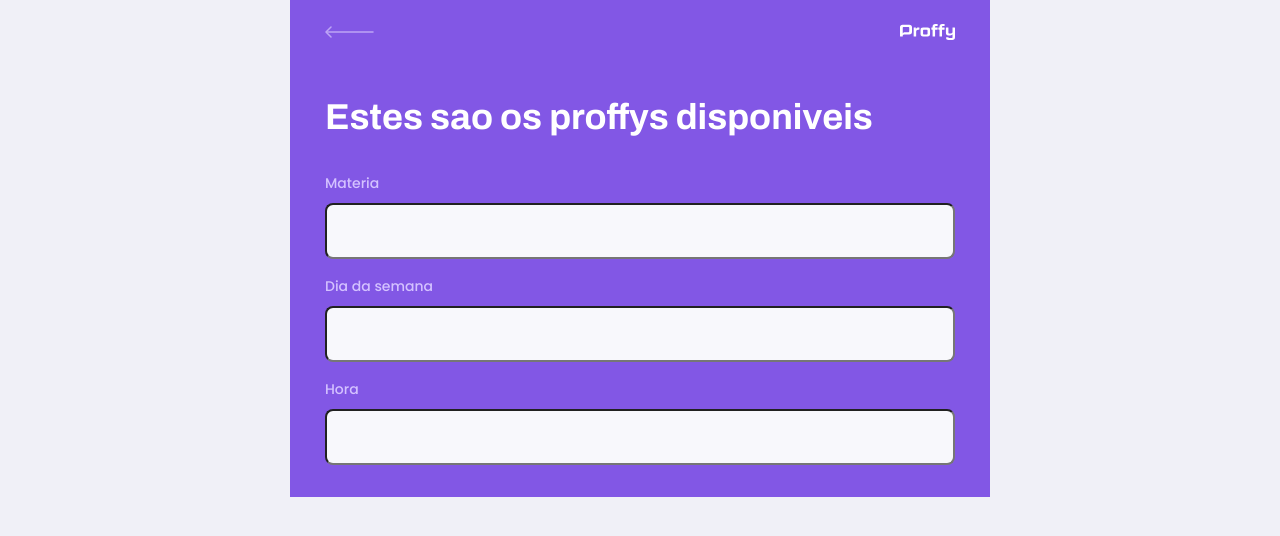
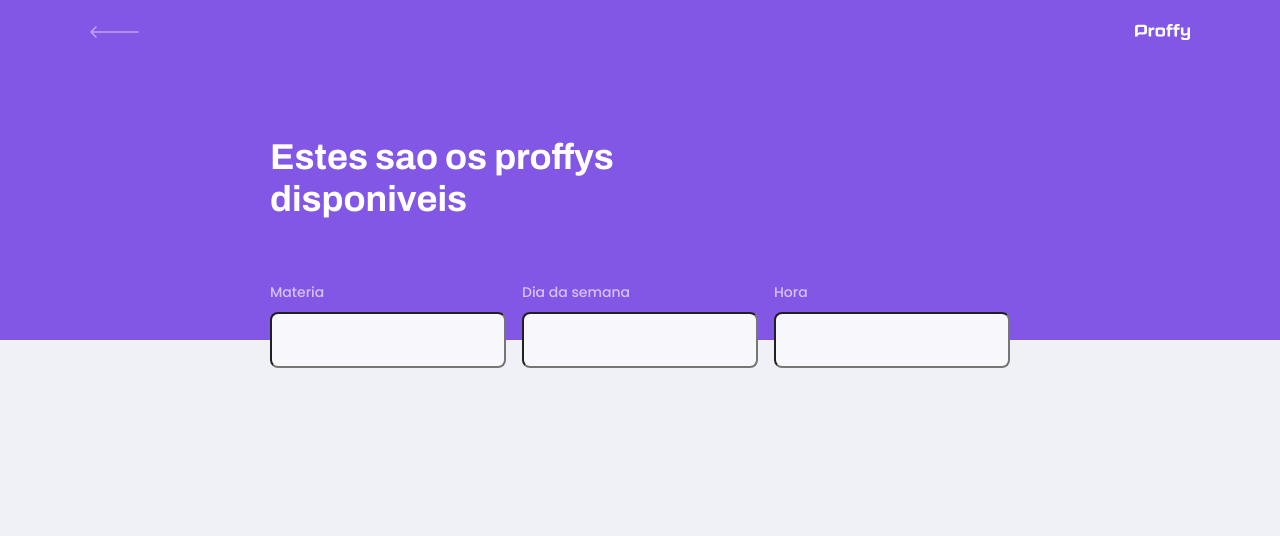
Before and after one commit to gabrielrmodesto/nlw2web, a React (Create React App) app: page /study in a window 1280 px wide. Shown: the top 536 px of the page. Built offline with nearby package versions, Linux system fonts and the light colour scheme.

Commit message:
Student form desktop layout

```diff
--- a/src/components/PageHeader/index.tsx
+++ b/src/components/PageHeader/index.tsx
@@ -2,6 +2,7 @@
 import { Link } from "react-router-dom";
 import backIcon from "../../assets/images/icons/back.svg";
 import logoImg from "../../assets/images/logo.svg";
+import "./styles.css";
 
 interface PageHeaderProps {
 	title: string;
--- a/src/components/PageHeader/styles.css
+++ b/src/components/PageHeader/styles.css
@@ -0,0 +1,55 @@
+.page-header{
+	display: flex;
+	flex-direction: column;
+	background-color: var(--color-primary);
+}
+.page-header .top-bar-container{
+	width: 90%;
+	margin: 0 auto;
+	display: flex;
+	justify-content: space-between;
+	align-items: center;
+	color: var(--color-text-in-primary);
+	padding: 1.6rem 0;
+}
+.page-header .top-bar-container a{
+	height: 3.2rem;
+	transition: opacity 0.2s;
+}
+.page-header .top-bar-container a:hover{
+	opacity: 0.6
+}
+.page-header .top-bar-container > img{
+	height: 1.6rem;
+}
+.page-header .header-content{
+	width: 90%;
+	position: relative;
+	margin: 3.2rem auto;
+}
+.page-header .header-content strong{
+	font: 700 3.6rem Archivo;
+	line-height: 4.2rem;
+	color: var(--color-title-in-primary);
+}
+@media (min-width: 700px){
+	.page-header{
+		height: 340px;
+	}
+	.page-header .top-bar-container{
+		max-width: 1100px;
+	}
+	.page-header .header-content{
+		flex: 1;
+		max-width: 740px;
+		margin: 0 auto;
+		padding-bottom: 48px;
+		display: flex;
+		flex-direction: column;
+		justify-content: center;
+		align-items: flex-start;
+	}
+	.page-header .header-content strong{
+		max-width: 350px;
+	}
+}
--- a/src/pages/TeachersList/index.tsx
+++ b/src/pages/TeachersList/index.tsx
@@ -7,7 +7,7 @@
 	return (
 		<div id="page-teacher-list" className="container">
 			<PageHeader title="Estes sao os proffys disponiveis">
-				<form action="" id="search-teachers">
+				<form id="search-teachers">
 					<div className="input-block">
 						<label htmlFor="subject">Materia</label>
 						<input type="text" id="subject" />
--- a/src/pages/TeachersList/styles.css
+++ b/src/pages/TeachersList/styles.css
@@ -1,41 +1,6 @@
 #page-teacher-list{
 	width: 100vw;
 	height: 100vh;
-}
-.page-header{
-	display: flex;
-	flex-direction: column;
-	background-color: var(--color-primary);
-}
-.page-header .top-bar-container{
-	width: 90%;
-	margin: 0 auto;
-	display: flex;
-	justify-content: space-between;
-	align-items: center;
-	color: var(--color-text-in-primary);
-	padding: 1.6rem 0;
-}
-.page-header .top-bar-container a{
-	height: 3.2rem;
-	transition: opacity 0.2s;
-}
-.page-header .top-bar-container a:hover{
-	opacity: 0.6
-}
-.page-header .top-bar-container > img{
-	height: 1.6rem;
-}
-.page-header .header-content{
-	width: 90%;
-	margin: 0 auto;
-	position: relative;
-	margin: 3.2rem auto;
-}
-.page-header .header-content strong{
-	font: 700 3.6rem Archivo;
-	line-height: 4.2rem;
-	color: var(--color-title-in-primary);
 }
 #search-teachers{
 	margin-top: 3.2rem;
@@ -73,3 +38,18 @@
 	right: 1.6rem;
 	bottom: 0;
 }
+@media (min-width: 700px){
+	#page-teacher-list{
+		max-width: 100%;
+	}
+	#search-teachers{
+		display: grid;
+		grid-template-columns: repeat(3, 1fr);
+		column-gap: 16px;
+		position: absolute;
+		bottom: -28px;
+	}
+	#search-teachers .input-block + .input-block{
+		margin-top: 0;
+	}
+}
```
